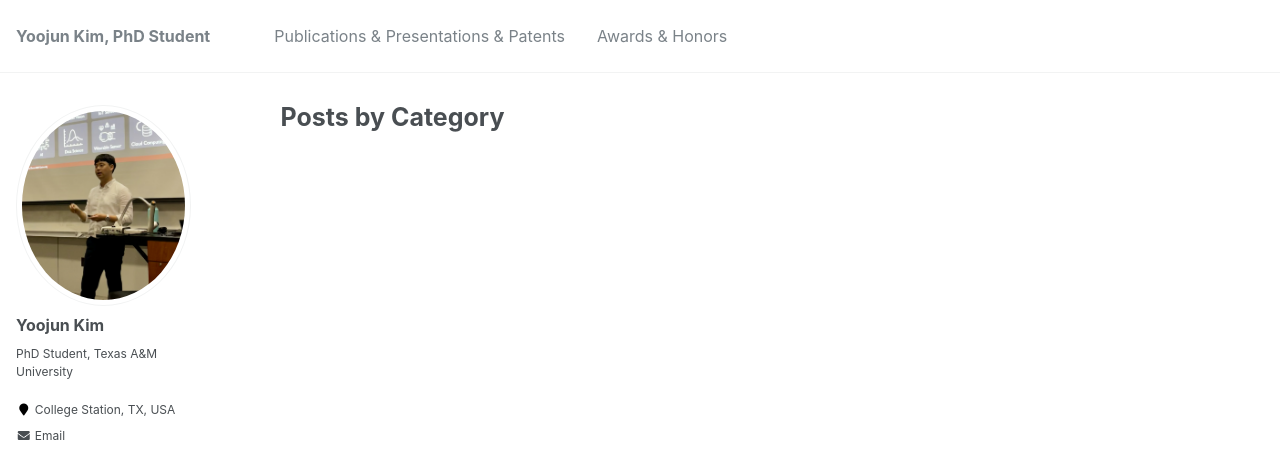
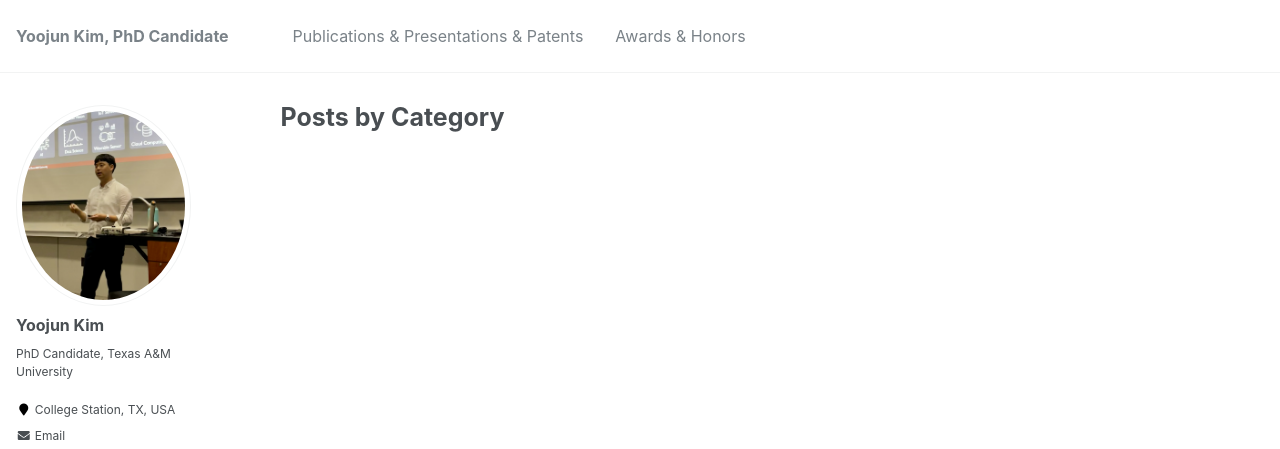
Before and after one commit to yoojunT/yoojunT.github.io, a Jekyll site: the page built from _pages/category-archive.html, in a window 1280 px wide. Shown: the top 449 px of the page. Built offline with Jekyll 4.4.1, drawn with Linux system fonts in a browser that asks for light colours.

Commit message:
Update _config.yml

```diff
--- a/_config.yml
+++ b/_config.yml
@@ -7,7 +7,7 @@
 
 # Site Settings
 locale                   : "en-US"
-title                    : "Yoojun Kim, PhD Student"
+title                    : "Yoojun Kim, PhD Candidate"
 title_separator          : "-"
 name                     : &name "Yoojun Kim"
 description              : &description "Personal Website"
@@ -82,7 +82,7 @@ analytics:
 author:
   name             : "Yoojun Kim"
   avatar           : "profile.png"
-  bio              : "PhD Student, Texas A&M University"
+  bio              : "PhD Candidate, Texas A&M University"
   location         : "College Station, TX, USA"
   employer         :
   pubmed           :
```
